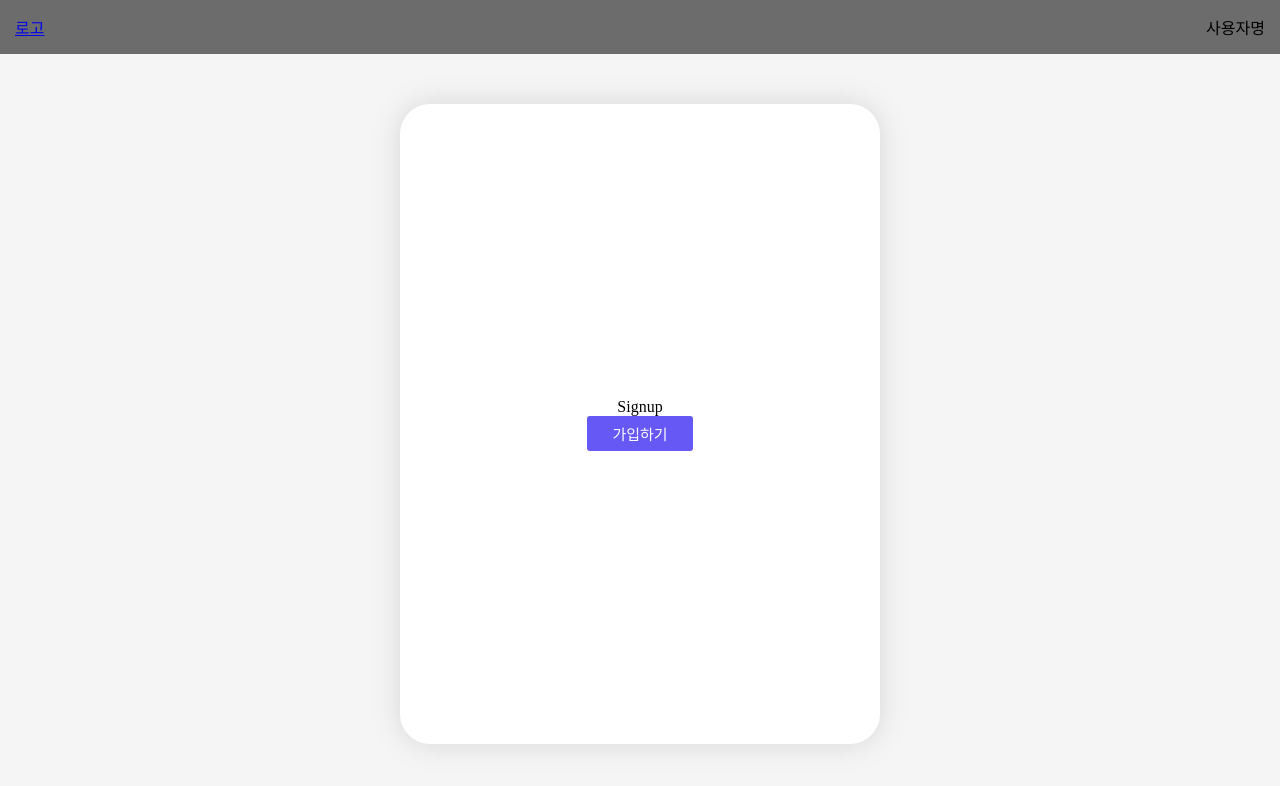
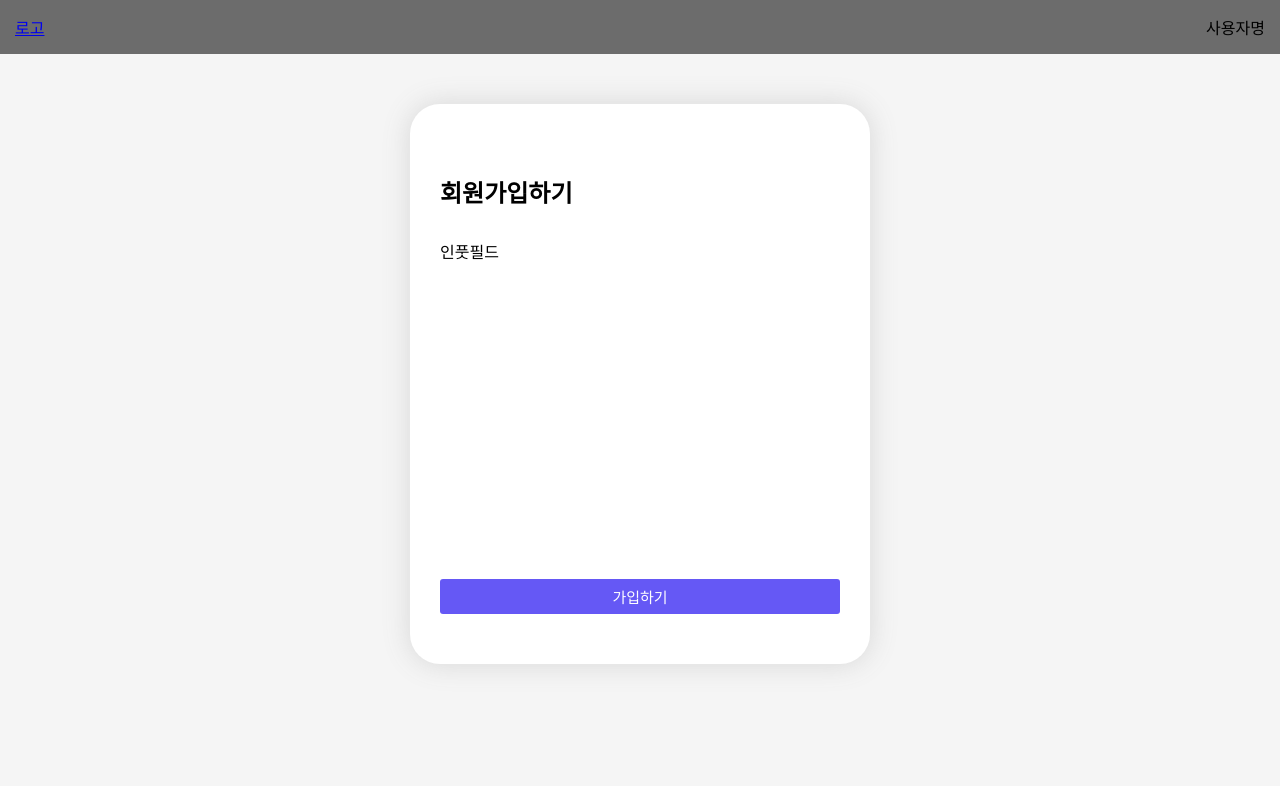
Before and after one commit to yoolf/Ui-test, a React (Vite) app in the folder Yeolmae-Front/: page /signupPage in a window 1280 px wide. Shown: the top 786 px of the page. Built offline with nearby package versions, Linux system fonts and the light colour scheme.

Commit message:
style: 회원가입 페이지 레이아웃

```diff
--- a/Yeolmae-Front/src/components/signupPage/signupPage.jsx
+++ b/Yeolmae-Front/src/components/signupPage/signupPage.jsx
@@ -1,20 +1,31 @@
 import styled from 'styled-components';
 import Header from '../common/header';
 import Button from '../common/button';
+import InputField from '../common/inputField';
 
 const Wrapper = styled.div`
   background-color: white;
   display: flex;
+  gap: 10px;
   flex-direction: column;
-  align-items: center;
   justify-content: center;
   width: 70%;
   margin: 50px auto;
-  min-height: 80vh;
-  max-width: 60vh;
+  padding: 0px 30px;
+  min-height: 70vh;
+  max-width: 50vh;
   height: 60%;
   box-shadow: rgba(100, 100, 100, 0.2) 0px 0px 29px 0px;
   border-radius: 30px;
+`;
+const InputWrapper = styled.div`
+  display: flex;
+  min-height: 40vh;
+  margin: 0px 0px 10px 0px;
+`;
+
+const Title = styled.h2`
+  justify-contents: left;
 `;
 
 function Signup() {
@@ -22,7 +33,8 @@ function Signup() {
     <>
       <Header />
       <Wrapper>
-        <div>Signup</div>
+        <Title>회원가입하기</Title>
+        <InputWrapper>인풋필드</InputWrapper>
         <Button text="가입하기" />
       </Wrapper>
     </>
```
